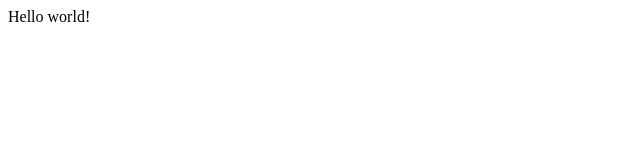
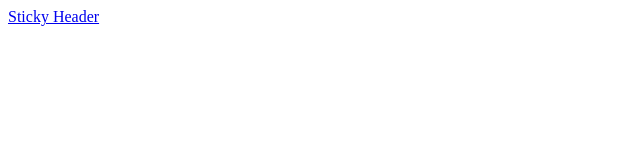
Before and after one commit to Muschina/Muschina.github.io, a plain HTML site: page index.html in a window 1280 px wide. Shown: the whole page, without its empty margins (0-640 px from the left). Drawn offline with Linux system fonts and the light colour scheme.

Commit message:
was added sticky header link

```diff
--- a/index.html
+++ b/index.html
@@ -6,7 +6,7 @@
 	<meta name="viewport" content="width=device-width, initial-scale=1.0, user-scalable=0, minimum-scale=1.0, maximum-scale=1.0">
 </head>
 <body>
-	Hello world!
+	<a href="https://github.com/Muschina/Sticky-Header">Sticky Header</a>
 
 </body>
 </html>
```
